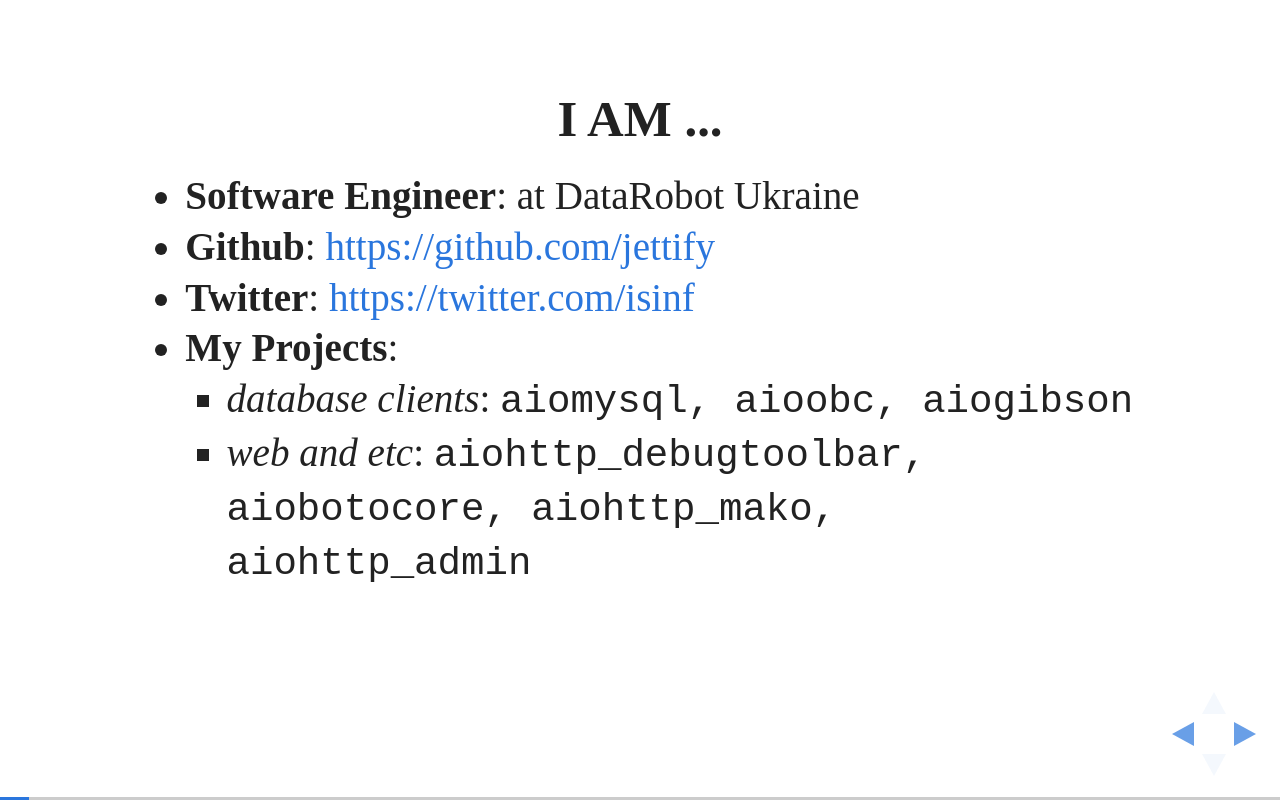
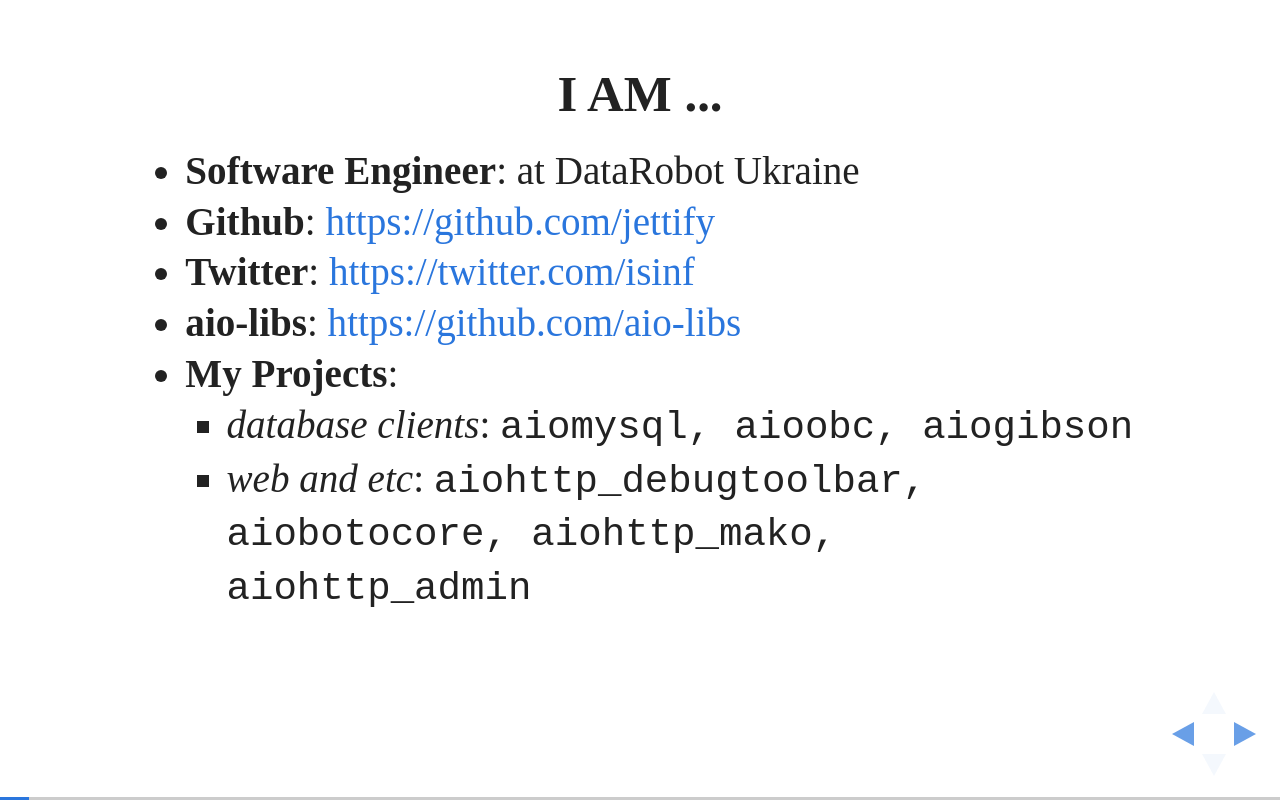
Before and after one commit to jettify/minskpy, a website: page index.html in a window 1280 px wide. Both pictures are taken after a click on the button 1251 px from the left and 734 px from the top of the page. Drawn offline with Linux system fonts and the light colour scheme.

Commit message:
add link to aio-libs

```diff
--- a/index.html
+++ b/index.html
@@ -58,6 +58,7 @@
                         <li><b>Software Engineer</b>: at DataRobot Ukraine</li>
                         <li><b>Github</b>: <a href="http://github.com/jettify">https://github.com/jettify</a></li>
                         <li><b>Twitter</b>: <a href="https://twitter.com/isinf">https://twitter.com/isinf</a></li>
+                        <li><b>aio-libs</b>: <a href="https://github.com/aio-libs">https://github.com/aio-libs</a></li>
                         <li><b>My Projects</b>:
                             <ul>
                                 <!-- TODO: add link to each project -->
```
